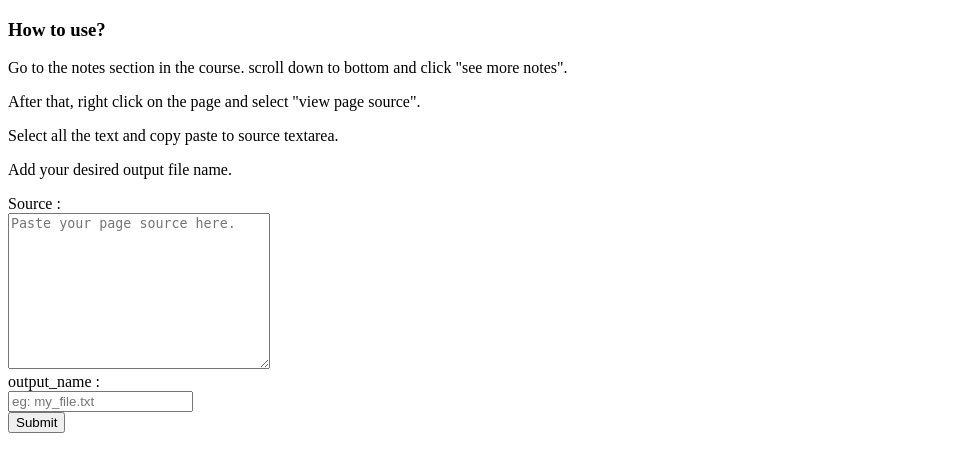
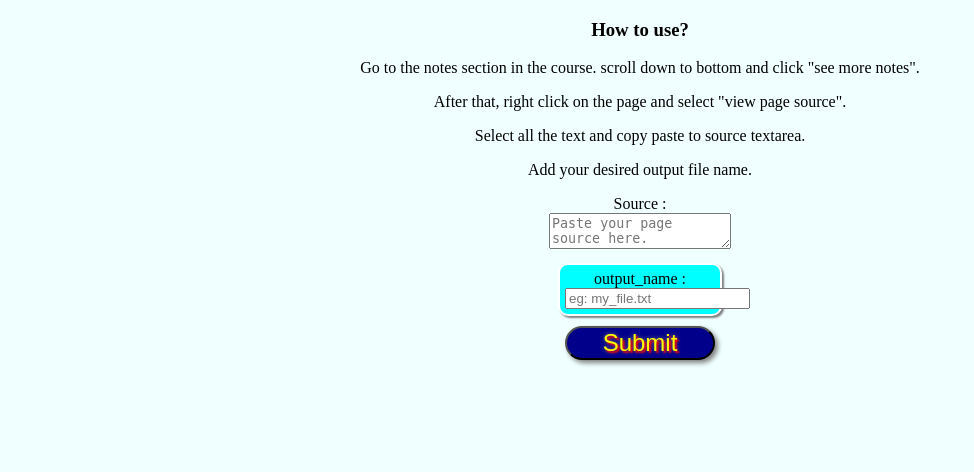
Before and after one commit to thetlwinlwin/coursera_notes_downloader, a FastAPI app: page / in a window 1280 px wide. Shown: the top 472 px of the page, without its empty margins (0-974 px from the left). Run offline with FastAPI, Linux system fonts and the light colour scheme.

Commit message:
give styles

```diff
--- a/app/static/styles.css
+++ b/app/static/styles.css
@@ -1,3 +1,44 @@
-h1 {
-    color: red;
+body {
+    background-color: azure;
 }
+
+div.container {
+    margin-top: 10px;
+    text-align: center;
+}
+
+div.input-group {
+    margin-bottom: 10px;
+}
+
+label[for=source] {
+    display: block;
+    background-color: antiquewhite;
+    width: 150px;
+    margin: auto;
+    margin-bottom: 5px;
+    border-radius: 20%;
+}
+
+.output {
+    background-color: aqua;
+    padding: 5px;
+    width: 150px;
+    margin: auto;
+    border: 2px solid white;
+    border-radius: 10px;
+    box-shadow: 2px 2px 2px grey;
+    margin-bottom: 10px;
+}
+
+input[type=submit] {
+    width: 150px;
+    margin: auto;
+    font-size: 1.5rem;
+    background-color: darkblue;
+    color: yellow;
+    text-shadow: 2px 2px 2px red, 0px 0px 4px grey;
+    border-radius: 30px;
+    box-shadow: 3px 3px 5px grey;
+    cursor: pointer;
+}
--- a/app/templates/index.html
+++ b/app/templates/index.html
@@ -10,19 +10,24 @@
 </head>
 
 <body>
+    <div class="container">
         <h3>How to use?</h3>
         <p>Go to the notes section in the course. scroll down to bottom and click "see more notes".</p>
         <p>After that, right click on the page and select "view page source".</p>
         <p>Select all the text and copy paste to source textarea.</p>
         <p>Add your desired output file name. </p>
         <form method="post" action="/get_form">
+            <div class="input-group">
                 <label for="note_source">Source : </label><br>
-        <textarea name="note_source" id="source" cols="30" rows="10"
-            placeholder="Paste your page source here."></textarea><br>
+                <textarea name="note_source" id="source" placeholder="Paste your page source here." required></textarea>
+            </div>
+            <div class="output">
                 <label for="output_name">output_name : </label><br>
-        <input name="output_name" id="output_name" type="text" placeholder="eg: my_file.txt"><br>
+                <input name="output_name" id="output_name" type="text" placeholder="eg: my_file.txt" required>
+            </div>
             <input type="submit" value="Submit">
         </form>
+    </div>
 </body>
 
 </html>
```
Also changed, not shown: app/static/error_styles.css (added, +17 -0 lines), app/static/result_styles.css (added, +18 -0 lines), app/templates/error.html (+6 -3 lines), app/templates/result.html (+9 -6 lines). Lines whose indentation alone changed are shown as unchanged.
